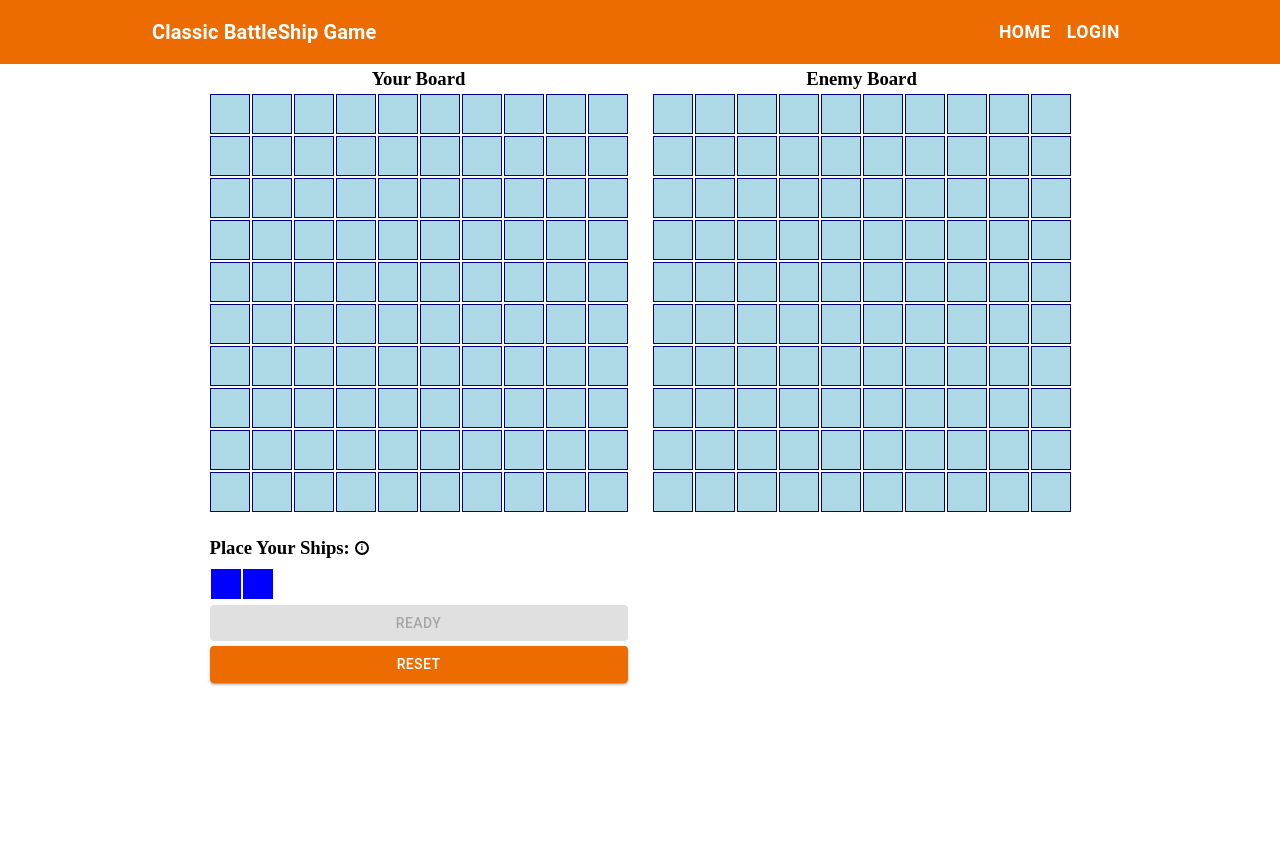
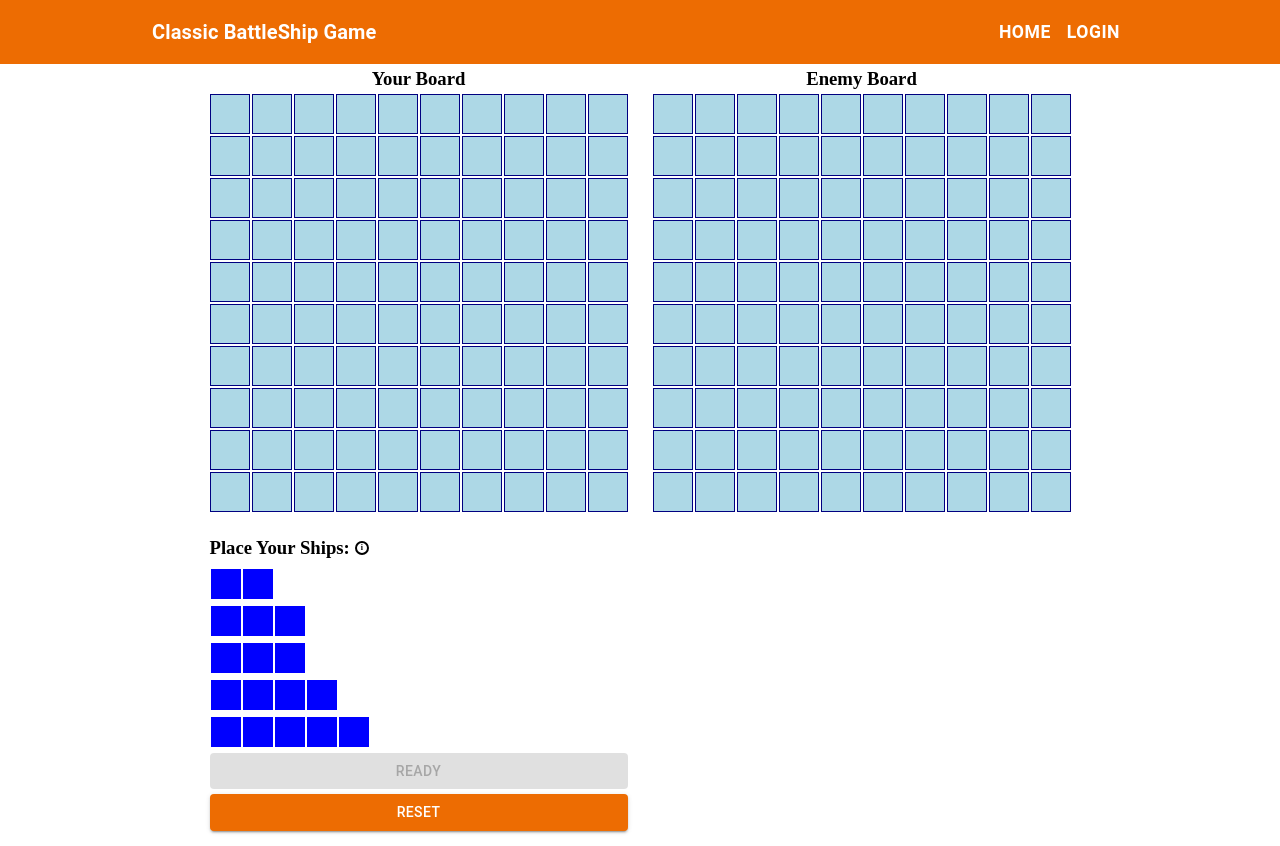
Before and after one commit to ErnAbr/battle-ship-game, a React (Vite) app in the folder client/: page / in a window 1280 px wide. Before the commit the page ends 800 px from the top, so only its background shows below. Built offline with nearby package versions, Linux system fonts and the light colour scheme; no server answers.

Commit message:
deployed to Heroku

```diff
--- a/client/src/pages/Homepage/Homepage.jsx
+++ b/client/src/pages/Homepage/Homepage.jsx
@@ -11,15 +11,14 @@ import { playHitSound, playMissSound } from "../../utils/sounds.js";
 import { LoadingComponent } from "../../components/LoadingComponent/LoadingComponent.jsx";
 import { PillComponent } from "../../components/PillComponent/PillComponent.jsx";
 
-
 export const Homepage = () => {
   const initialAvailableShips = useMemo(
     () => [
       { size: 2, id: 1 },
-      // { size: 3, id: 2 },
-      // { size: 3, id: 3 },
-      // { size: 4, id: 4 },
-      // { size: 5, id: 5 },
+      { size: 3, id: 2 },
+      { size: 3, id: 3 },
+      { size: 4, id: 4 },
+      { size: 5, id: 5 },
     ],
     []
   );
```
Also changed, not shown: 1 other file (tests, documents, lock files or other folders).
